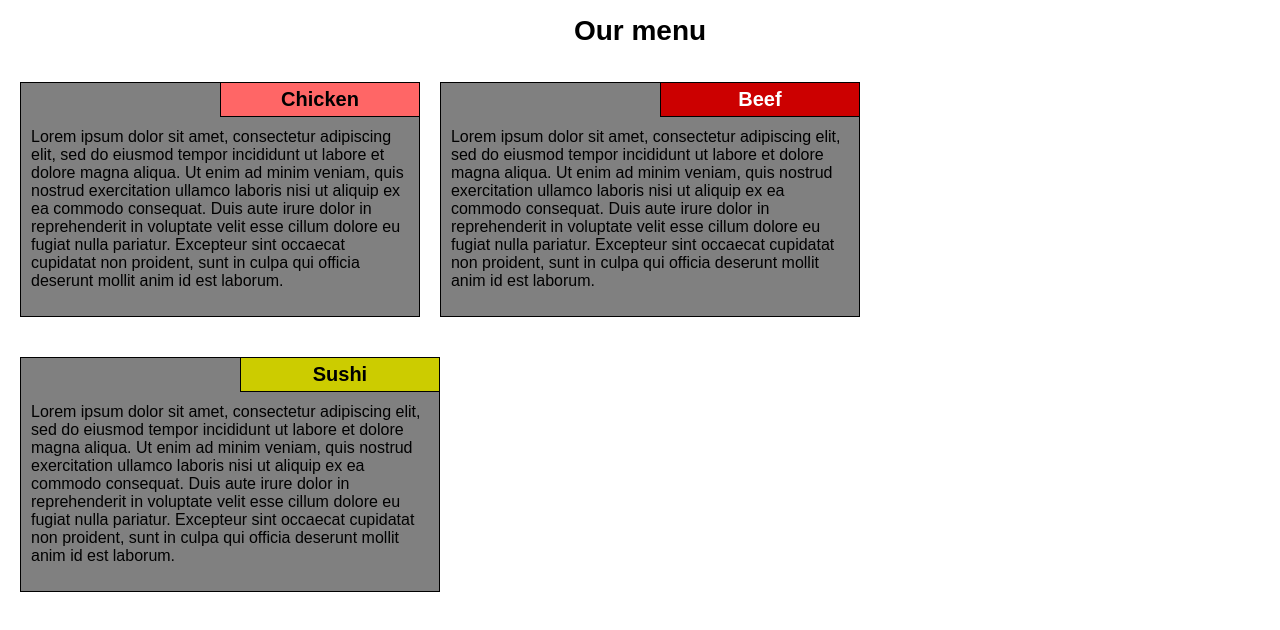
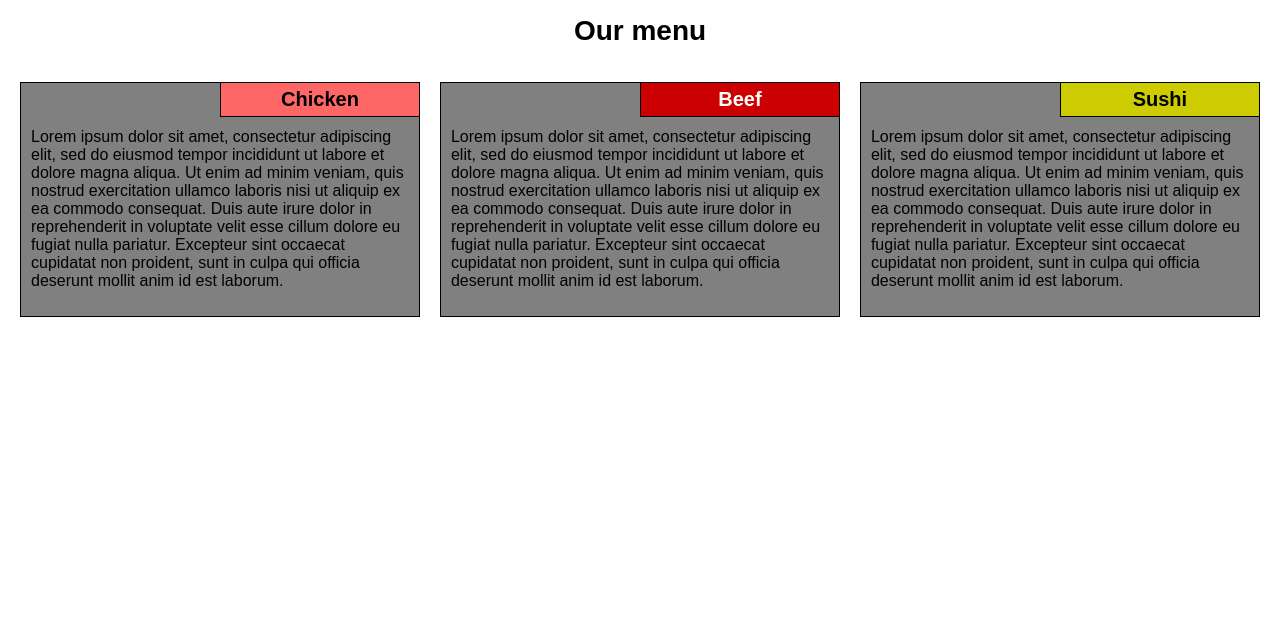
Before and after one commit to rimolch/coursera-test-1, a plain HTML site: page module2-solution/index.html in a window 1280 px wide. Drawn offline with Linux system fonts and the light colour scheme.

Commit message:
test-margin17

```diff
--- a/module2-solution/index.html
+++ b/module2-solution/index.html
@@ -28,18 +28,22 @@
   </div>
   </section>
 
-  <section class="menubox col-sm-12 col-md-6 col-lg-4">
+  <section class="col-sm-12 col-md-6 col-lg-4">
+  <div class="menubox">
     <h2 id="beef">
      Beef
     </h2>
     <p> Lorem ipsum dolor sit amet, consectetur adipiscing elit, sed do eiusmod tempor incididunt ut labore et dolore magna aliqua. Ut enim ad minim veniam, quis nostrud exercitation ullamco laboris nisi ut aliquip ex ea commodo consequat. Duis aute irure dolor in reprehenderit in voluptate velit esse cillum dolore eu fugiat nulla pariatur. Excepteur sint occaecat cupidatat non proident, sunt in culpa qui officia deserunt mollit anim id est laborum.</p>
+  </div>
   </section>
 
-  <section class="menubox col-sm-12 col-md-12 col-lg-4">
+  <section class="col-sm-12 col-md-12 col-lg-4">
+  <div class="menubox">
     <h2 id="sushi">
      Sushi
     </h2>
     <p> Lorem ipsum dolor sit amet, consectetur adipiscing elit, sed do eiusmod tempor incididunt ut labore et dolore magna aliqua. Ut enim ad minim veniam, quis nostrud exercitation ullamco laboris nisi ut aliquip ex ea commodo consequat. Duis aute irure dolor in reprehenderit in voluptate velit esse cillum dolore eu fugiat nulla pariatur. Excepteur sint occaecat cupidatat non proident, sunt in culpa qui officia deserunt mollit anim id est laborum.</p>
+  </div>
   </section>
 
 </body>
```
